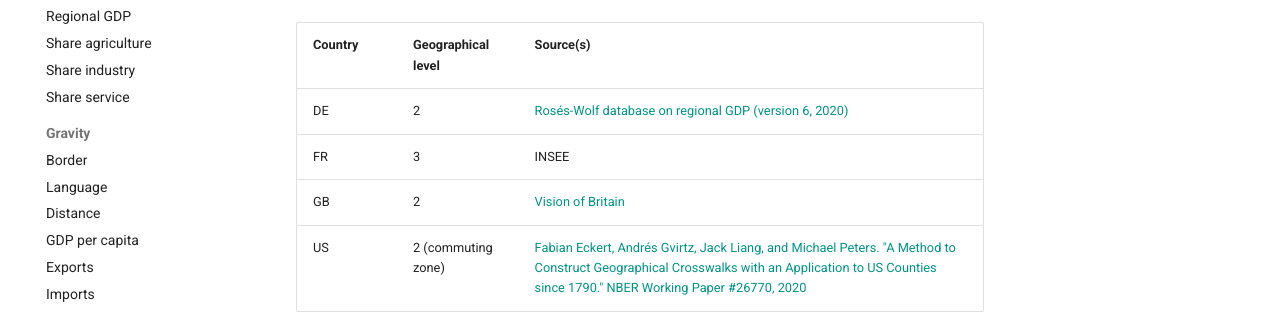
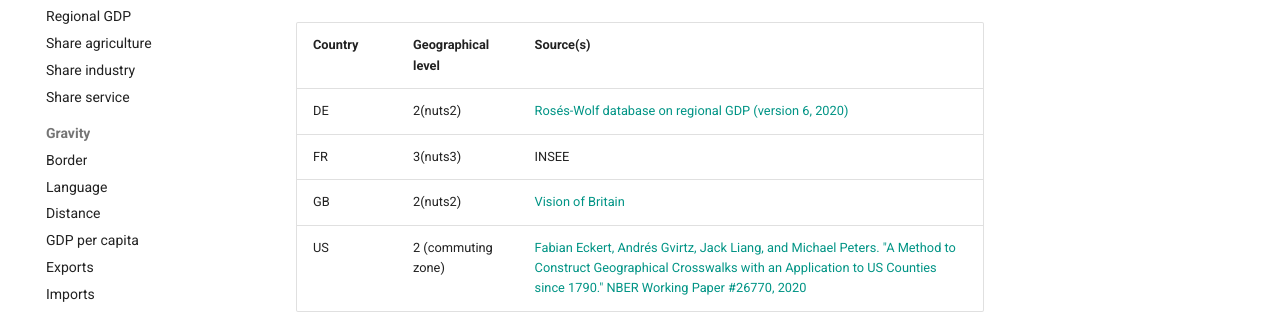
Before and after one commit to cverluise/patentcity, an MkDocs documentation site: the page built from docs/ASSETS_POPULATION.md, in a window 1280 px wide and 1118 px high. Shown: the part 322-636 px from the top of the window. Built offline with MkDocs 1.6.1 and Material for MkDocs 9.7.7, drawn with Linux system fonts in a browser that asks for light colours; comment, search, counter and statistics services are not loaded.

Commit message:
:memo: specify geographical level

```diff
--- a/docs/ASSETS_POPULATION.md
+++ b/docs/ASSETS_POPULATION.md
@@ -6,9 +6,9 @@ This document refers to [population_xx.csv](https://github.com/cverluise/patentc
 
 Country |Geographical level |Source(s)
 ---|---|---
-DE  |2       | [Rosés-Wolf database on regional GDP (version 6, 2020)](https://www.wiwi.hu-berlin.de/de/professuren/vwl/wg/roses-wolf-database-on-regional-gdp)
-FR  |3       | INSEE
-GB  |2       | [Vision of Britain](https://www.visionofbritain.org.uk/)
+DE  |2(nuts2)       | [Rosés-Wolf database on regional GDP (version 6, 2020)](https://www.wiwi.hu-berlin.de/de/professuren/vwl/wg/roses-wolf-database-on-regional-gdp)
+FR  |3(nuts3)       | INSEE
+GB  |2(nuts2)       | [Vision of Britain](https://www.visionofbritain.org.uk/)
 US  |2 (commuting zone) | [Fabian Eckert, Andrés Gvirtz, Jack Liang, and Michael Peters. "A Method to Construct Geographical Crosswalks with an Application to US Counties since 1790." NBER Working Paper #26770, 2020](http://fpeckert.me/eglp/)
 
 ## Variables
```
